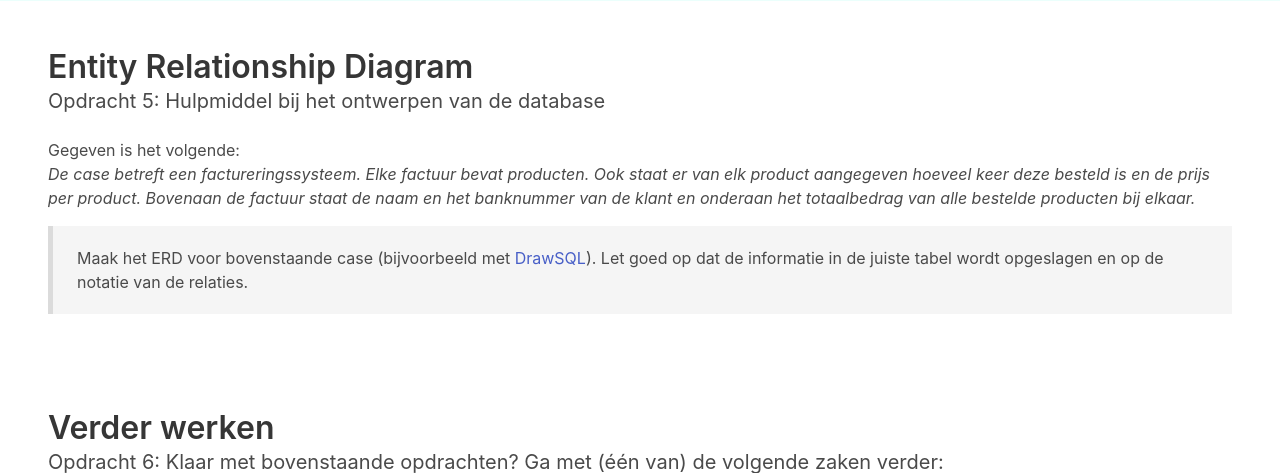
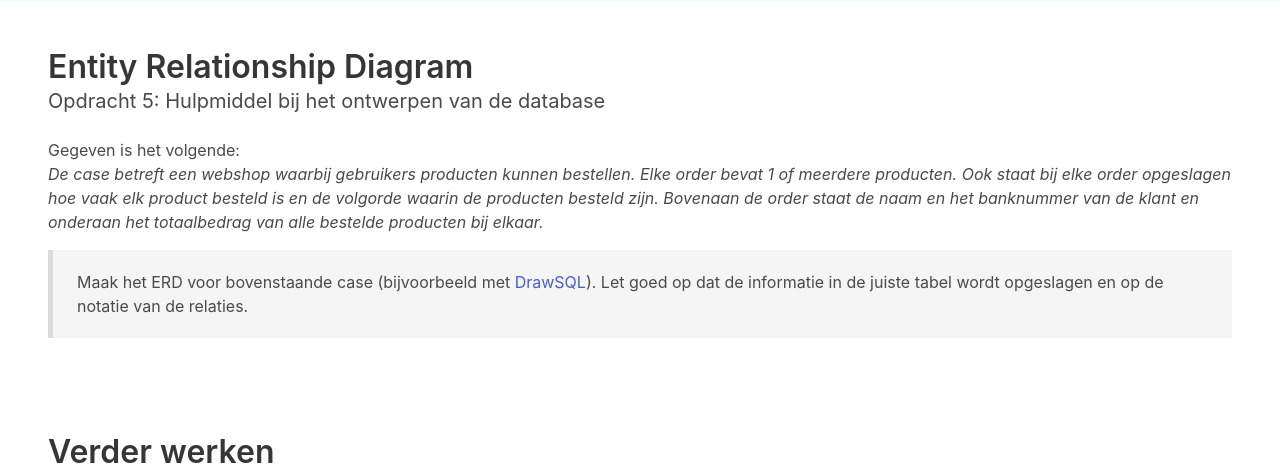
Before and after one commit to HR-CMGT/PRG02-2023-2024, a PHP site: page /index.php in a window 1280 px wide. Shown: the part 1963-2436 px from the top of the page. Run offline with PHP 8.4, Linux system fonts and the light colour scheme.

Commit message:
Readme week 4

```diff
--- a/les4/exercises/index.php
+++ b/les4/exercises/index.php
@@ -163,10 +163,10 @@
             Gegeven is het volgende:
             <br>
             <span class="is-italic">
-                De case betreft een factureringssysteem. Elke factuur bevat producten. Ook staat er van elk product
-                aangegeven hoeveel keer deze besteld is en de prijs per product.
+                De case betreft een webshop waarbij gebruikers producten kunnen bestellen. Elke order bevat 1 of meerdere producten.
+                Ook staat bij elke order opgeslagen hoe vaak elk product besteld is en de volgorde waarin de producten besteld zijn.
 
-                Bovenaan de factuur staat de naam en het banknummer van de klant en onderaan het totaalbedrag van alle
+                Bovenaan de order staat de naam en het banknummer van de klant en onderaan het totaalbedrag van alle
                 bestelde producten bij elkaar.
             </span>
         </p>
```
Also changed, not shown: les4/README.md.
